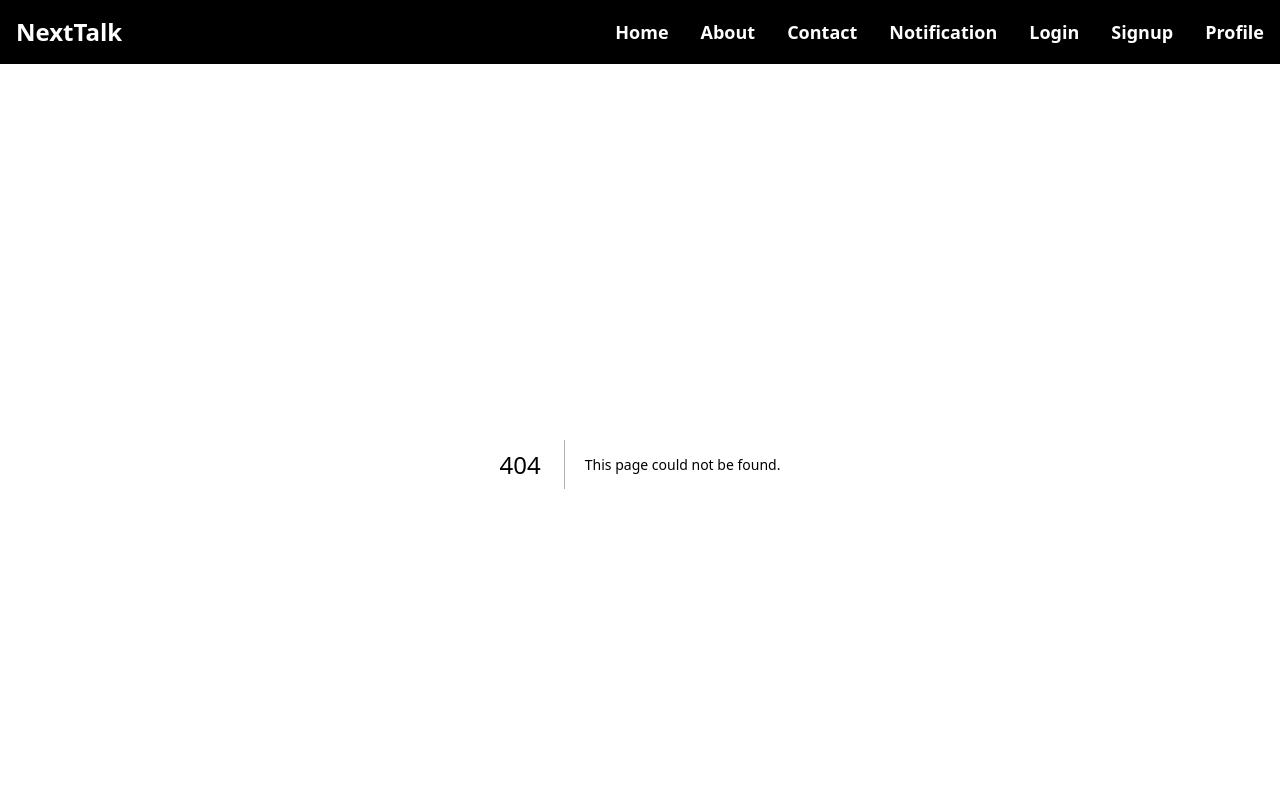
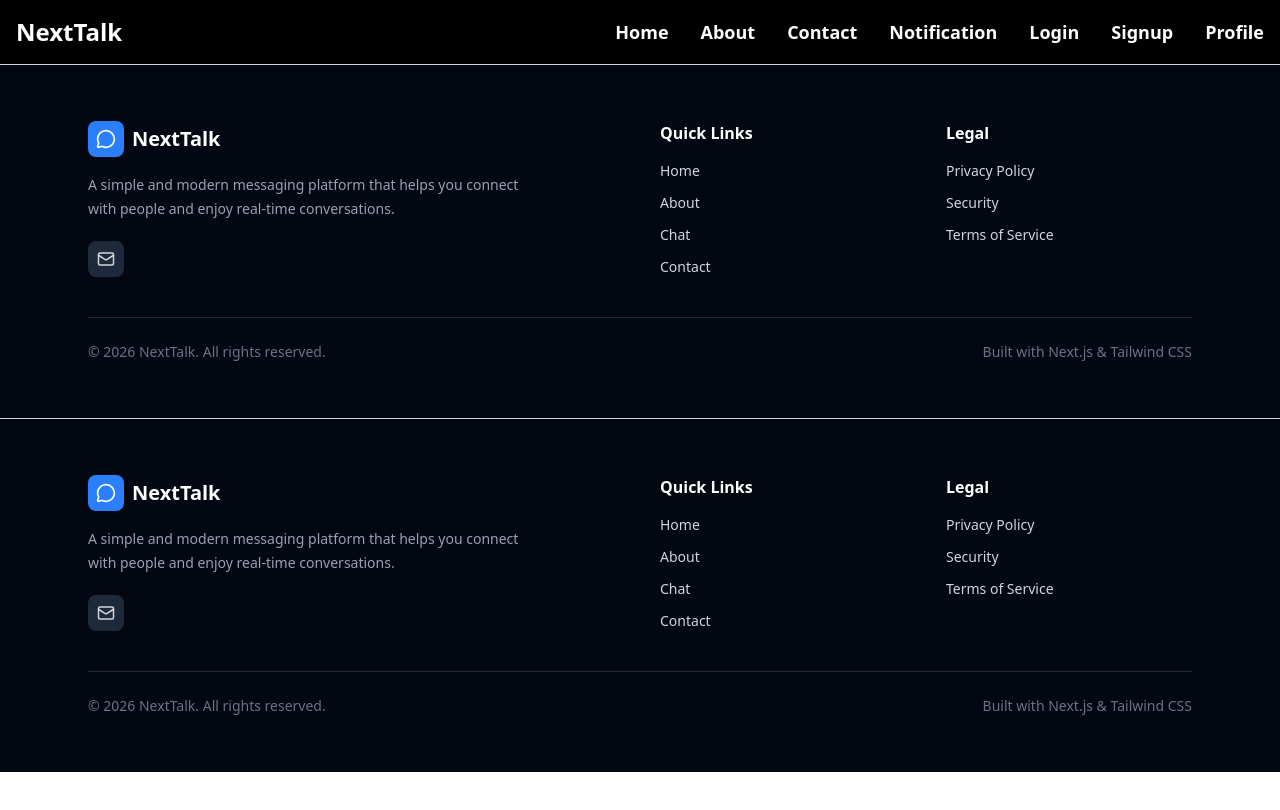
Before and after one commit to gauravkumar2005/NextTalk, a Next.js app: page /footer in a window 1280 px wide. Before the commit this address had no page. Shown: the top 810 px of the page. Built offline with nearby package versions, Linux system fonts and the light colour scheme.

Commit message:
add footer page

```diff
--- /dev/null
+++ b/app/footer/page.js
@@ -0,0 +1,102 @@
+import Link from "next/link";
+import { MessageCircle, Mail } from "lucide-react";
+
+export default function Footer() {
+  return (
+    <footer className="border-t bg-gray-950 text-gray-300">
+      <div className="mx-auto max-w-6xl px-4 py-12 sm:px-6 md:py-14">
+
+        <div className="grid gap-10 md:grid-cols-4">
+
+          {/* Brand */}
+          <div className="md:col-span-2">
+            <Link
+              href="/"
+              className="flex items-center gap-2 text-xl font-bold text-white"
+            >
+              <div className="flex h-9 w-9 items-center justify-center rounded-lg bg-blue-500">
+                <MessageCircle size={20} />
+              </div>
+
+              NextTalk
+            </Link>
+
+            <p className="mt-4 max-w-md text-sm leading-6 text-gray-400">
+              A simple and modern messaging platform that helps you
+              connect with people and enjoy real-time conversations.
+            </p>
+
+            {/* Social Links */}
+            <div className="mt-5 flex gap-3">
+              <a
+                href="mailto:contact@nexttalk.com"
+                className="flex h-9 w-9 items-center justify-center rounded-lg bg-gray-800 transition hover:bg-gray-700"
+              >
+                <Mail size={18} />
+              </a>
+            </div>
+          </div>
+
+          {/* Quick Links */}
+          <div>
+            <h3 className="font-semibold text-white">
+              Quick Links
+            </h3>
+
+            <div className="mt-4 flex flex-col gap-3 text-sm">
+              <Link href="/" className="transition hover:text-white">
+                Home
+              </Link>
+
+              <Link href="/about" className="transition hover:text-white">
+                About
+              </Link>
+
+              <Link href="/chat" className="transition hover:text-white">
+                Chat
+              </Link>
+
+              <Link href="/contact" className="transition hover:text-white">
+                Contact
+              </Link>
+            </div>
+          </div>
+
+          {/* Legal */}
+          <div>
+            <h3 className="font-semibold text-white">
+              Legal
+            </h3>
+
+            <div className="mt-4 flex flex-col gap-3 text-sm">
+              <Link href="/privacy" className="transition hover:text-white">
+                Privacy Policy
+              </Link>
+
+              <Link href="/security" className="transition hover:text-white">
+                Security
+              </Link>
+
+              <Link href="/terms" className="transition hover:text-white">
+                Terms of Service
+              </Link>
+            </div>
+          </div>
+
+        </div>
+
+        {/* Bottom */}
+        <div className="mt-10 flex flex-col gap-3 border-t border-gray-800 pt-6 text-center text-sm text-gray-500 sm:flex-row sm:items-center sm:justify-between sm:text-left">
+          <p>
+            © {new Date().getFullYear()} NextTalk. All rights reserved.
+          </p>
+
+          <p>
+            Built with Next.js & Tailwind CSS
+          </p>
+        </div>
+
+      </div>
+    </footer>
+  );
+}
--- a/app/layout.js
+++ b/app/layout.js
@@ -1,13 +1,14 @@
-import { Geist, Geist_Mono } from "next/font/google";
 import "./globals.css";
-import Navbar from "../app/navbar/page";
+import Navbar from "./navbar/page";
+import Footer from "./footer/page";
 
 export default function RootLayout({ children }) {
   return (
-    <html>
-      <body className="min-h-full flex flex-col">
-        <Navbar/>
+    <html lang="en">
+      <body>
+        <Navbar />
         {children}
+        <Footer />
       </body>
     </html>
   );
```
